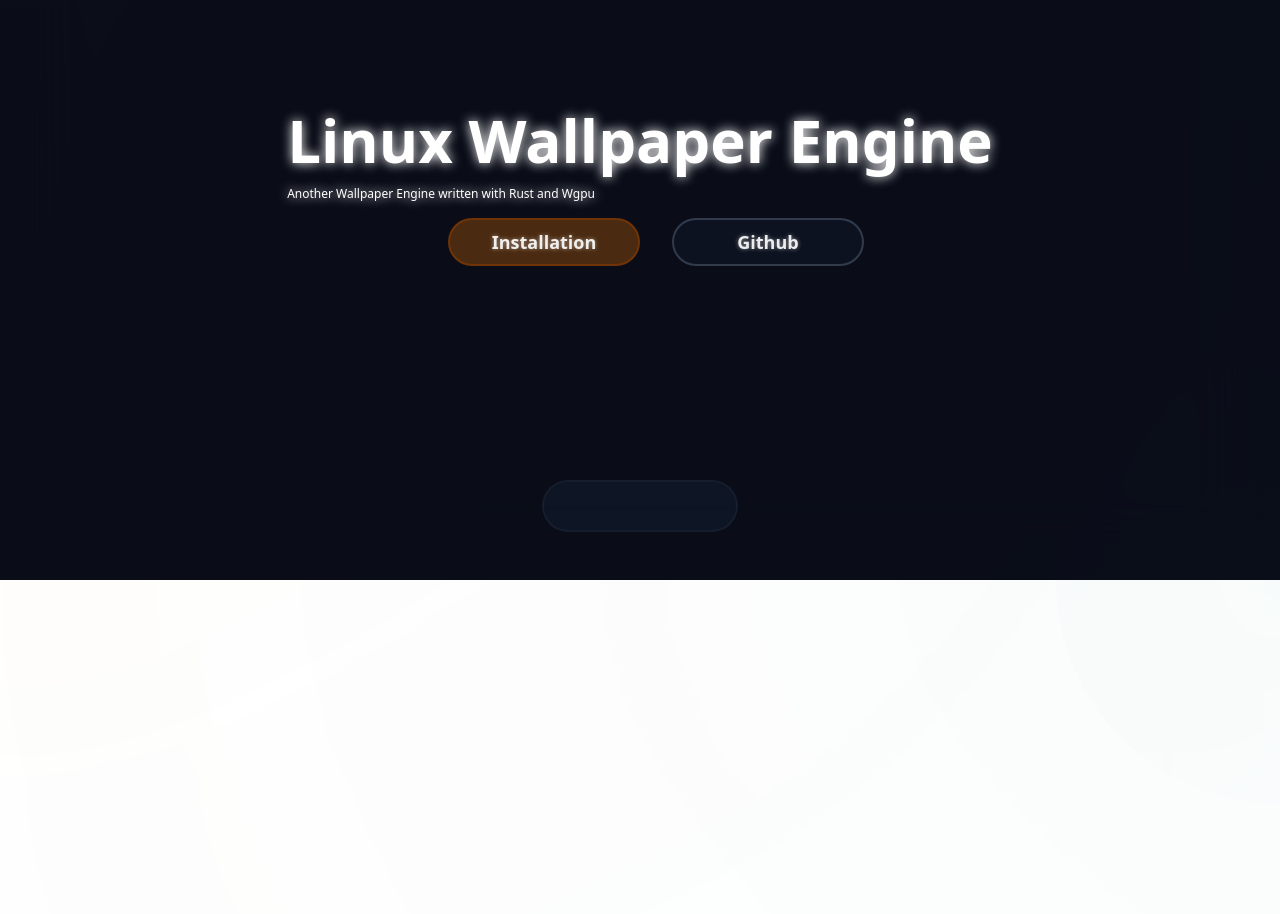
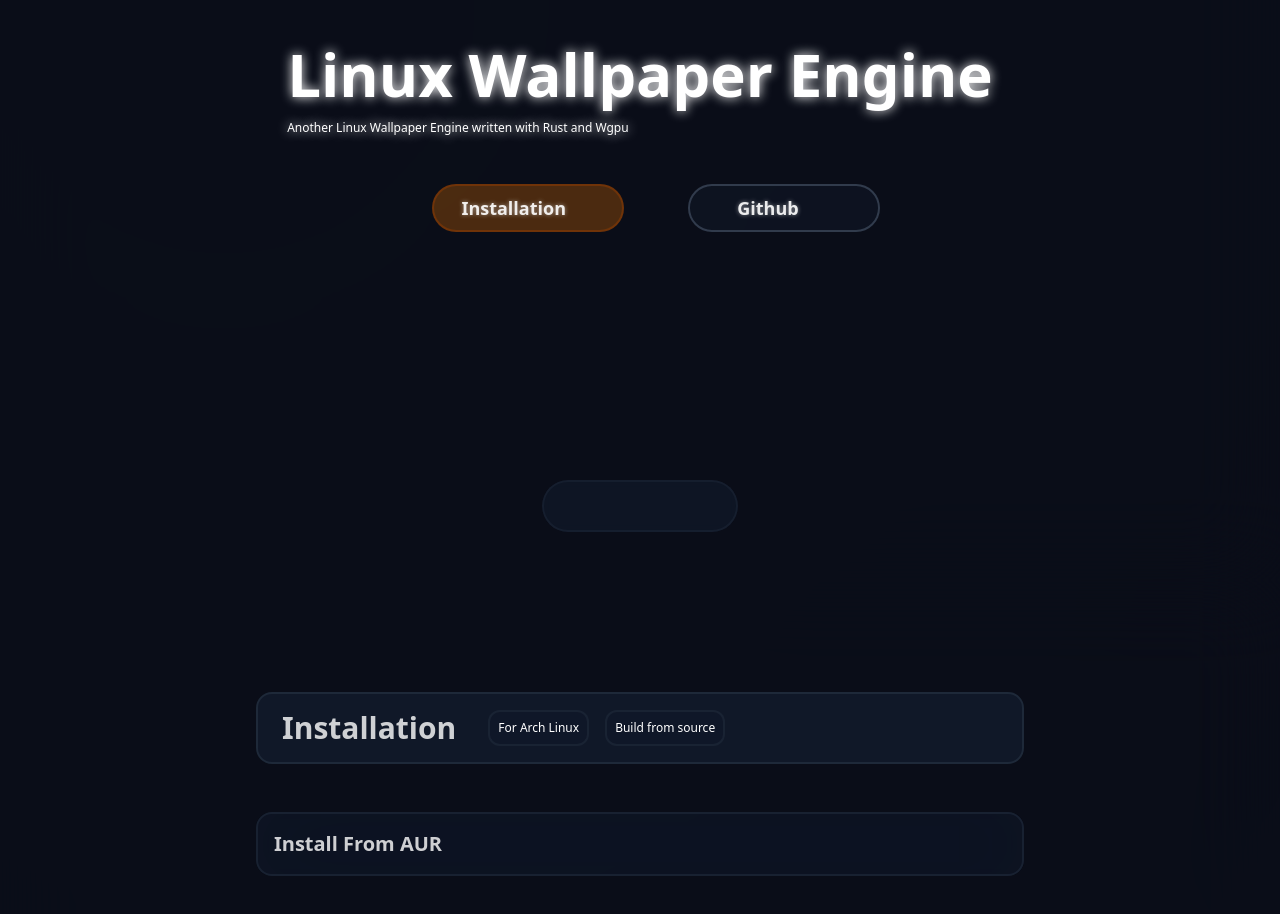
Before and after one commit to wqLouis/wqlouis.github.io, a SvelteKit app: page /projects/linux-wallpaper-engine in a window 1280 px wide. Shown: the part 220-1134 px from the top of the page. Before the commit the page ends 800 px from the top, so only its background shows below. Built offline with nearby package versions, Linux system fonts and the light colour scheme; what @iconify/tailwind4 would draw is missing.

Commit message:
feat(lwe): installation part (WIP)

```diff
--- a/src/app.html
+++ b/src/app.html
@@ -1,5 +1,5 @@
 <!doctype html>
-<html lang="en">
+<html lang="en" class="overscroll-none">
 	<head>
 		<meta charset="utf-8" />
 		<meta name="viewport" content="width=device-width, initial-scale=1" />
--- a/src/routes/projects/linux-wallpaper-engine/+page.svelte
+++ b/src/routes/projects/linux-wallpaper-engine/+page.svelte
@@ -1,9 +1,11 @@
 <script lang="ts">
+	import { BtnAnimation } from '$lib/src/btnAnimation';
 	import { onMount } from 'svelte';
 
 	let cursor: HTMLElement;
 	let cursorMirror: HTMLElement;
 
+	// Cursor background effects
 	onMount(() => {
 		const htmlElement = Array.from(document.getElementsByTagName('html'))[0] as HTMLElement;
 		const layout = Array.from(document.getElementsByClassName('layout'))[0] as HTMLElement; // assume only one layout class
@@ -23,9 +25,16 @@
 			layout.classList.toggle('shadow-[0_0_24px]', true);
 		};
 	});
+
+	let installState = 'arch';
+
+	// Installation
+	onMount(() => {});
+
+	BtnAnimation();
 </script>
 
-<section class="flex h-screen w-screen flex-col bg-bg/90">
+<section class="flex h-max w-screen flex-col bg-bg/90">
 	<div
 		class="fixed top-0 left-0 size-[35vw] animate-pulse rounded-full bg-amber-600/60 blur-[100vw] backdrop-blur-2xl"
 		bind:this={cursor}
@@ -34,10 +43,12 @@
 		class="fixed top-0 left-0 size-[35vw] animate-pulse rounded-full bg-teal-600/60 blur-[100vw] backdrop-blur-2xl"
 		bind:this={cursorMirror}
 	></div>
-	<section class="z-1 flex size-full flex-col bg-bg/70 backdrop-blur-2xl">
-		<div class="sticky flex h-18 w-full border-b-2 border-border bg-bg">
-			<span class="mx-8 my-auto text-xl font-bold text-text/80">Linux Wallpaper Engine</span>
-		</div>
+	<div
+		class="fixed top-0 z-100 flex h-18 w-full border-b-2 border-border bg-bg shadow-[0_4px_12px] shadow-bg/70"
+	>
+		<span class="mx-8 my-auto text-xl font-bold text-text/80">Linux Wallpaper Engine</span>
+	</div>
+	<section class="z-1 flex h-screen w-full flex-col bg-bg/70 backdrop-blur-2xl">
 		<div class="flex h-full w-full">
 			<div
 				class="mx-auto mt-[33vh] flex cursor-default flex-col text-text text-shadow-[0_0_12px] text-shadow-text"
@@ -45,25 +56,66 @@
 				<div class="flex h-min flex-col gap-4">
 					<span class="z-10 my-auto text-6xl font-bold">Linux Wallpaper Engine</span>
 					<span class="text-xs font-medium"
-						>Another Wallpaper Engine written with Rust and Wgpu
+						>Another Linux Wallpaper Engine written with Rust and Wgpu
 					</span>
 				</div>
-				<div class="m-4 flex h-max w-full justify-center gap-8">
+				<div class="m-4 mt-12 flex h-max w-full justify-center gap-8">
 					<button
 						title="install"
-						class="w-48 cursor-pointer rounded-full border-2 border-amber-800/50 bg-amber-600/30 px-6 py-2 text-lg font-bold text-text/90 shadow-amber-600/40 transition-all ease-out text-shadow-[0_0_4px] text-shadow-text/50 hover:scale-120 hover:bg-amber-600/40 hover:shadow-[0_0_12px] hover:text-shadow-[0_0_12px]
+						class="animate-btn mx-4 flex w-48 cursor-pointer gap-2 rounded-full border-2 border-amber-800/50 bg-amber-600/30 px-6 py-2 text-lg font-bold text-text/90 shadow-amber-600/40 transition-all ease-out text-shadow-[0_0_4px] text-shadow-text/50 hover:scale-120 hover:bg-amber-600/40 hover:shadow-[0_0_12px]
 						"
+						onclick={() => {
+							const section = document.getElementById('installation') as HTMLElement;
+							section.scrollIntoView({ behavior: 'smooth' });
+						}}
 					>
-						Installation
+						<span class="my-auto ml-auto">Installation</span>
+						<span class="my-auto icon-[heroicons--arrow-right-20-solid] size-6"></span>
 					</button>
-					<button
-						title="install"
-						class="w-48 cursor-pointer rounded-full border-2 border-gray-700/90 bg-gray-900/50 px-6 py-2 text-lg font-bold text-text/90 transition-all ease-out text-shadow-[0_0_4px] text-shadow-text/50 hover:scale-120"
+					<a
+						title="github"
+						class="mx-4 flex w-48 cursor-pointer gap-2 rounded-full border-2 border-gray-700/90 bg-gray-900/50 px-6 py-2 text-center text-lg font-bold text-text/90 shadow-gray-700/50 transition-all ease-out text-shadow-[0_0_4px] text-shadow-text/50 hover:scale-120 hover:bg-gray-700/50 hover:shadow-[0_0_12px] hover:text-shadow-[0_0_12px]"
+						href="https://github.com/wqLouis/linux-wallpaperengine"
+						target="_blank"
 					>
-						Github
-					</button>
+						<span class="my-auto ml-auto">Github</span>
+						<span class="my-auto mr-auto icon-[octicon--mark-github-24] size-6"></span>
+					</a>
 				</div>
 			</div>
 		</div>
 	</section>
+	<section
+		class="z-1 flex h-screen w-full flex-col bg-bg/70 pt-28 backdrop-blur-2xl"
+		id="installation"
+	>
+		<div class="mx-auto mb-12 flex h-max w-6/10 rounded-2xl border-2 border-border bg-fg p-4 px-6">
+			<span class="text-center text-3xl font-bold text-text/80">Installation</span>
+			<div class="mx-8 flex gap-4">
+				<button
+					title="arch install"
+					class="cursor-pointer rounded-xl border-2 border-border/70 bg-fg/70 px-2 text-xs font-medium text-text transition-all hover:bg-gray-700/20"
+					onclick={() => {
+						installState = 'arch';
+					}}><span>For Arch Linux</span></button
+				>
+				<button
+					title="build from source"
+					class="cursor-pointer rounded-xl border-2 border-border/70 bg-fg/70 px-2 text-xs font-medium text-text transition-all hover:bg-gray-700/20"
+					onclick={(event: MouseEvent) => {
+						installState = 'source';
+					}}><span>Build from source</span></button
+				>
+			</div>
+		</div>
+		{#if installState === 'arch'}
+			<div
+				class="mx-auto flex h-max w-6/10 flex-col rounded-2xl border-2 border-border/70 bg-fg/70 p-4 backdrop-blur-2xl transition-all"
+			>
+				<span class="text-xl font-bold text-text/80">Install From AUR</span>
+			</div>
+		{/if}
+		{#if installState === 'source'}{/if}
+		{#if installState === ''}{/if}
+	</section>
 </section>
```
Also changed, not shown: src/routes/projects/linux-wallpaper-engine/code_block.svelte (added).
